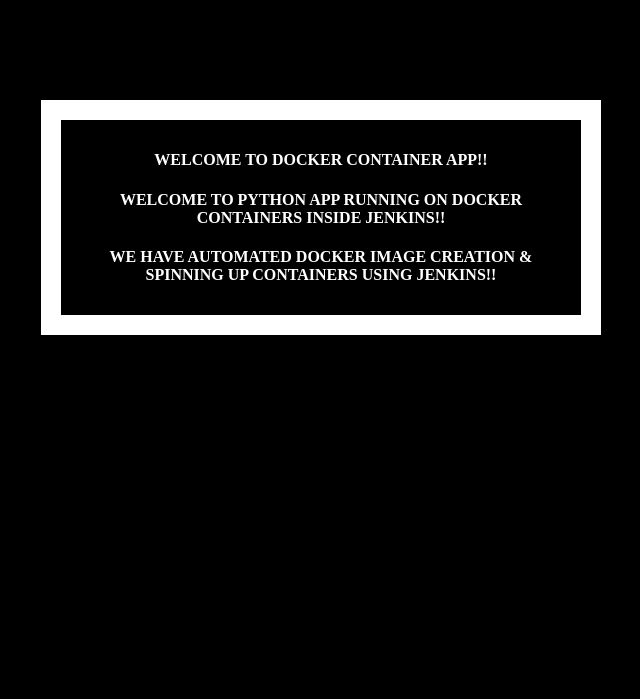
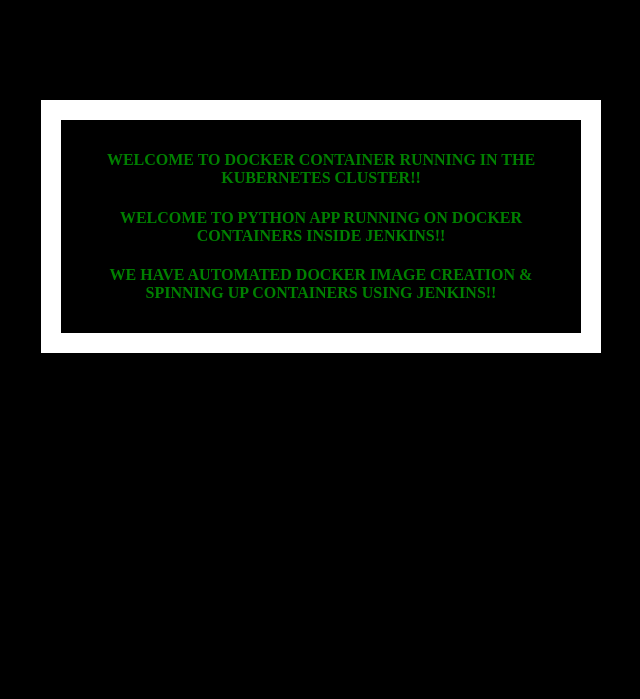
Before and after one commit to akannan1087/myPythonDockerRepo, a Flask app: page / in a window 1280 px wide. Shown: the top 699 px of the page, without its empty margins (319-959 px from the left). Run offline with Flask 2, Linux system fonts and the light colour scheme.

Commit message:
Update index.html

```diff
--- a/templates/index.html
+++ b/templates/index.html
@@ -3,7 +3,7 @@
     <style type="text/css">
       body {
         background: black;
-        color: white;
+        color: green;
       }
       div.container {
         max-width: 500px;
@@ -19,7 +19,7 @@
   </head>
   <body>
     <div class="container">
-      <h4>Welcome to Docker Container App!!</h4>
+      <h4>Welcome to Docker Container running in the Kubernetes Cluster!!</h4>
       <h4>Welcome to Python App running on Docker containers inside Jenkins!!</h4>
       <h4>We have automated Docker image creation & spinning up Containers using Jenkins!!</h4>
     </div>
```
